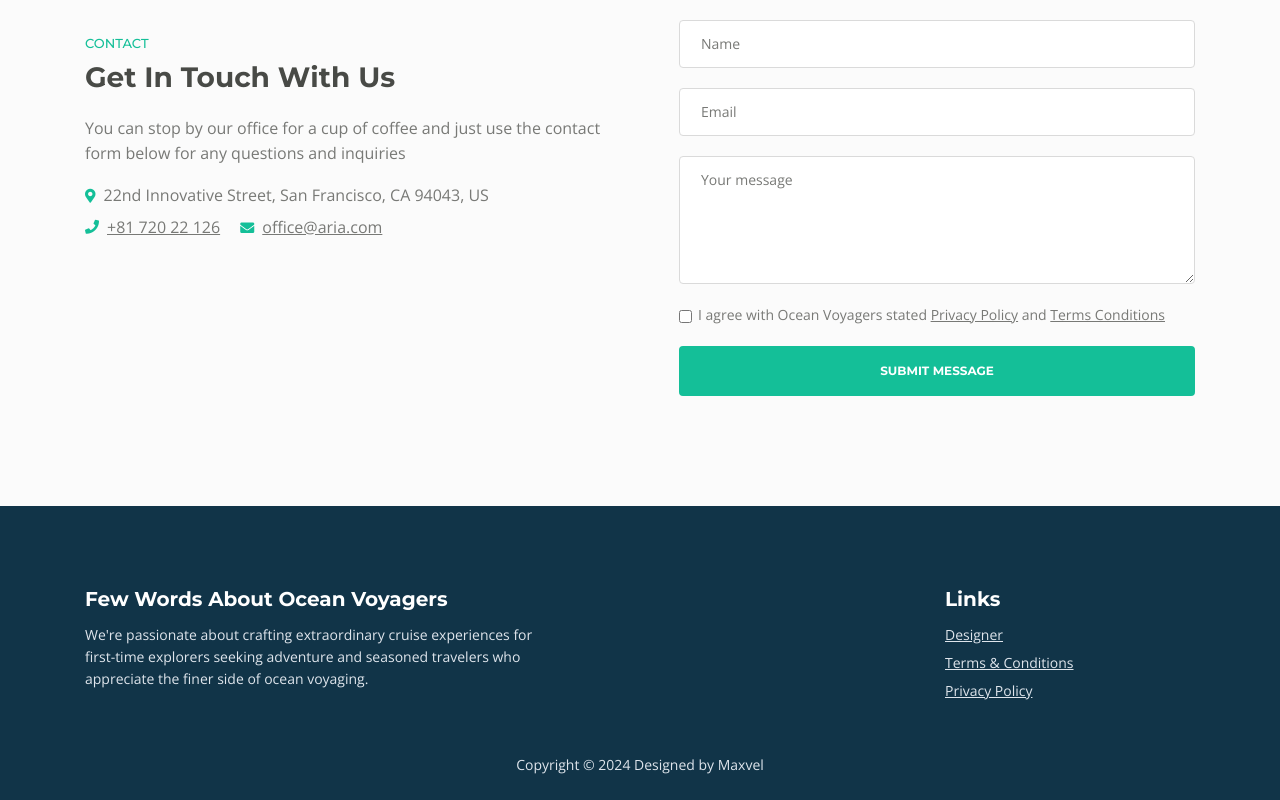
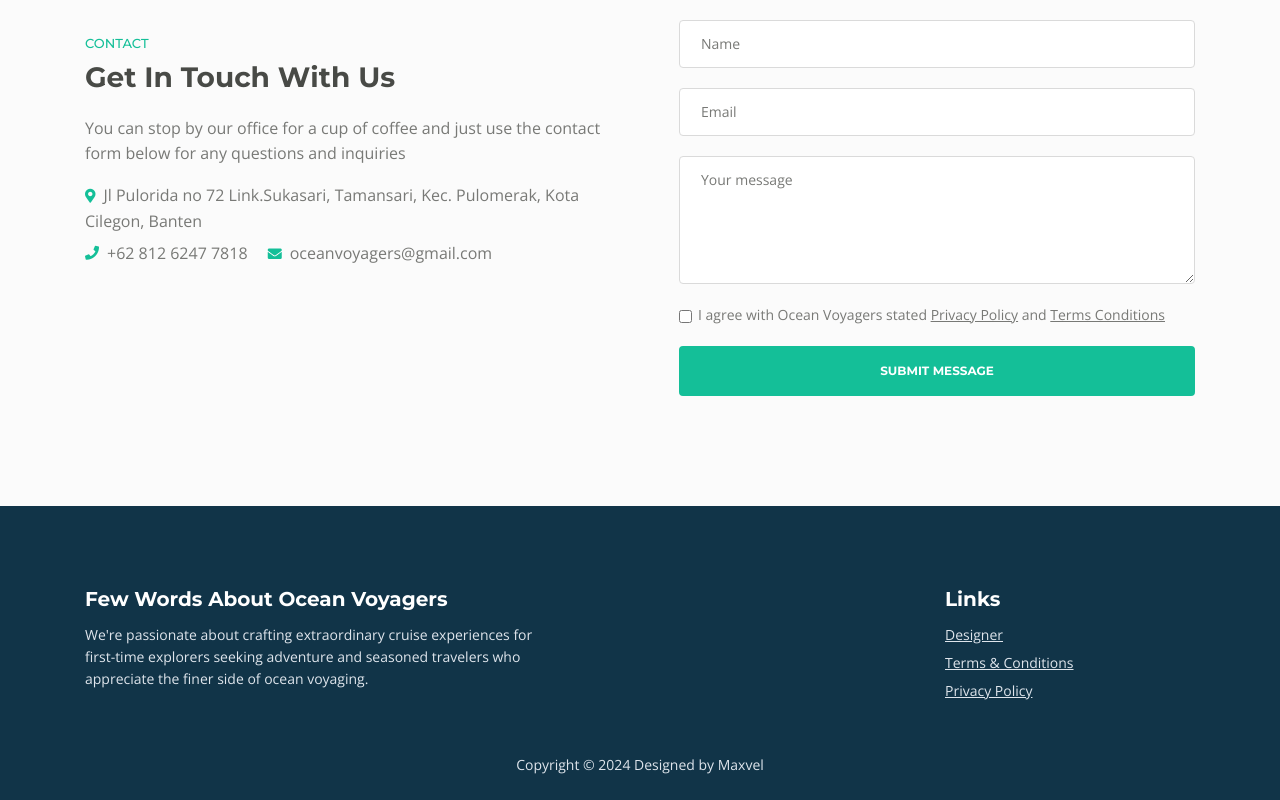
Before and after one commit to DarrenMaxvel/Ocean-Voyagers, a plain HTML site: page index.html in a window 1280 px wide. Shown: the part 7363-8163 px from the top of the page. Drawn offline with nearby package versions, Linux system fonts and the light colour scheme.

Commit message:
Update index.html

```diff
--- a/index.html
+++ b/index.html
@@ -959,9 +959,9 @@
                         <h2>Get In Touch With Us</h2>
                         <p>You can stop by our office for a cup of coffee and just use the contact form below for any questions and inquiries</p>
                         <ul class="list-unstyled li-space-lg">
-                            <li class="address"><i class="fas fa-map-marker-alt"></i>22nd Innovative Street, San Francisco, CA 94043, US</li>
-                            <li><i class="fas fa-phone"></i><a href="tel:003024630820">+81 720 22 126</a></li>
-                            <li><i class="fas fa-envelope"></i><a href="mailto:office@aria.com">office@aria.com</a></li>
+                            <li class="address"><i class="fas fa-map-marker-alt"></i>Jl Pulorida no 72 Link.Sukasari, Tamansari, Kec. Pulomerak, Kota Cilegon, Banten</li>
+                            <li><i class="fas fa-phone"></i>+62 812 6247 7818</a></li>
+                            <li><i class="fas fa-envelope"></i>oceanvoyagers@gmail.com</a></li>
                         </ul>
                     </div> <!-- end of text-container -->
                 </div> <!-- end of col -->
```
